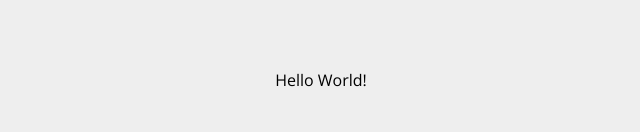
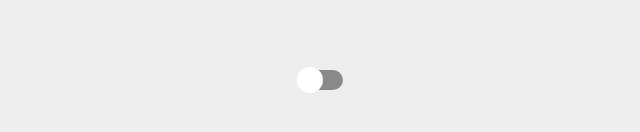
Before and after one commit to ninetails/learning-react-arcp, a React (Create React App) app: page / in a window 1280 px wide. Shown: the part 320-452 px from the top of the page, without its empty margins (319-959 px from the left). Built offline with nearby package versions, Linux system fonts and the light colour scheme.

Commit message:
Added Switch

```diff
--- a/src/App.js
+++ b/src/App.js
@@ -1,11 +1,13 @@
-import React, { Component } from 'react';
-import './App.css';
+import React, { Component } from 'react'
+import './App.css'
+
+import Switch from './components/Switch'
 
 class App extends Component {
   render() {
     return (
       <div className="App">
-        Hello World!
+        <Switch id="switch" />
       </div>
     );
   }
--- /dev/null
+++ b/src/components/Switch/Switch.css
@@ -0,0 +1,51 @@
+/* adapted from https://codepen.io/andreasstorm/pen/ZGjNwZ */
+.switch__input {
+  display: none;
+}
+
+.switch__label {
+  background: #898989;
+  border-radius: 100px;
+  cursor: pointer;
+  display: block;
+  height: 20px;
+  position: relative;
+  transition: all .3s ease;
+  width: 44px;
+}
+
+.switch__label::after {
+  background: white;
+  border-radius: 100px;
+  box-shadow: 0px 3px 3px rgba(#000,.05);
+  content: '';
+  display: block;
+  height: 26px;
+  left: -2px;
+  position: absolute;
+  top: -3px;
+  transition: all .3s ease;
+  width: 26px;
+}
+
+.switch__label:active::after {
+  transform: scale(1.15, .85);
+}
+
+.switch__input:checked ~ .switch__label {
+  background: #6FBEB5;
+}
+
+.switch__input:checked ~ .switch__label:after {
+  background: #179588;
+  left: 20px;
+}
+
+.switch__input:disabled ~ .switch__label {
+  background: #D5D5D5;
+  pointer-events: none;
+}
+
+.switch__input:disabled ~ .switch__label:after {
+  background: #BCBDBC;
+}
--- /dev/null
+++ b/src/components/Switch/Switch.js
@@ -0,0 +1,19 @@
+import React from 'react';
+import PropTypes from 'prop-types';
+import './Switch.css'
+
+const Switch = ({ id, defaultChecked, ...props }) => [
+  <input key={`${id}-input`} type="checkbox" id={id} className="switch__input" defaultChecked={defaultChecked} {...props}/>,
+  <label key={`${id}-label`} htmlFor={id} className="switch__label"/>
+];
+
+Switch.propTypes = {
+  id: PropTypes.string.isRequired,
+  defaultChecked: PropTypes.bool.isRequired
+};
+
+Switch.defaultProps = {
+  defaultChecked: false
+};
+
+export default Switch;
--- /dev/null
+++ b/src/components/Switch/index.js
@@ -0,0 +1 @@
+export { default } from './Switch'
```
Also changed, not shown: src/stories/index.js (+1 -11 lines), src/stories/switch.js (added, +9 -0 lines).
